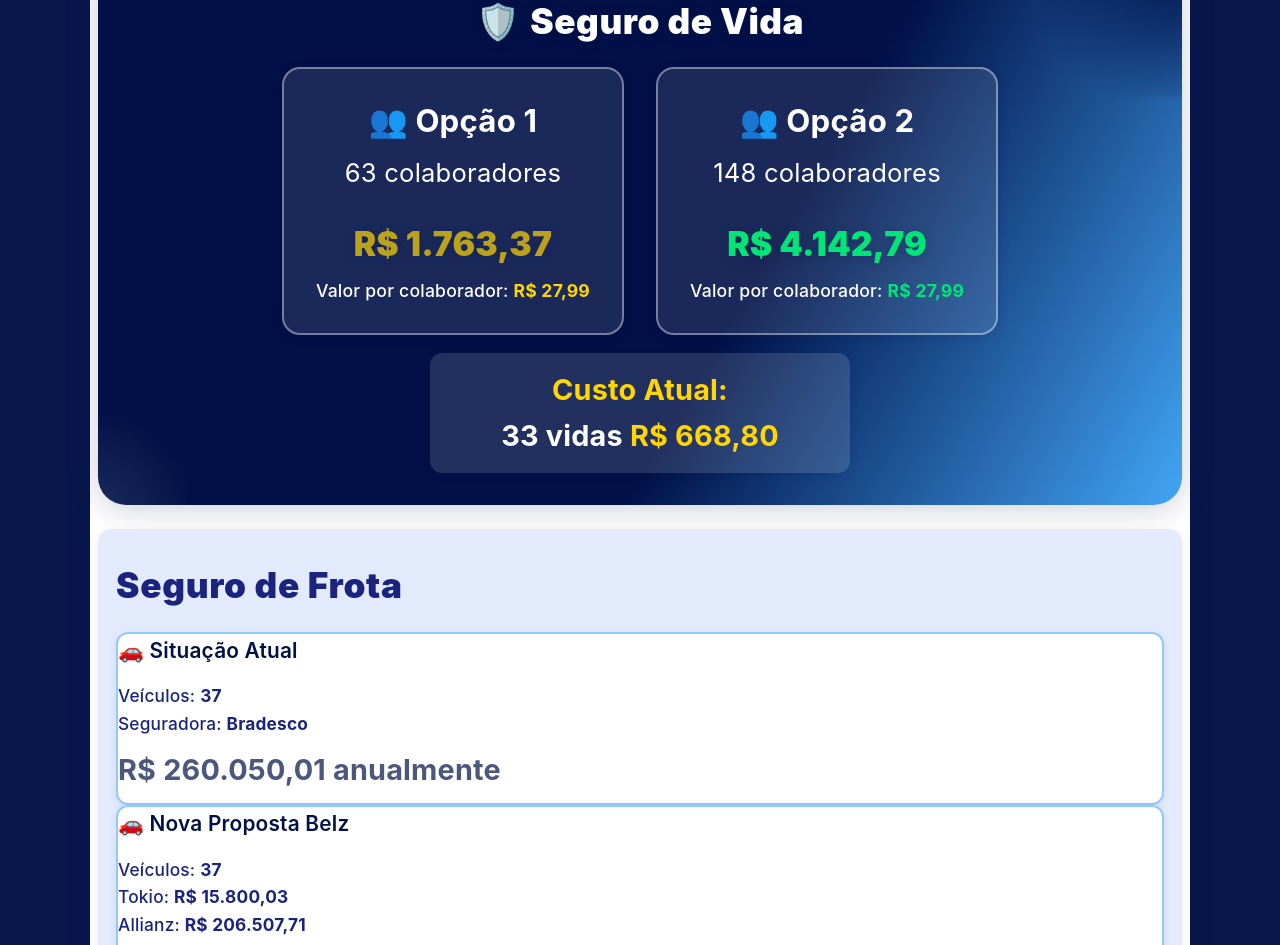
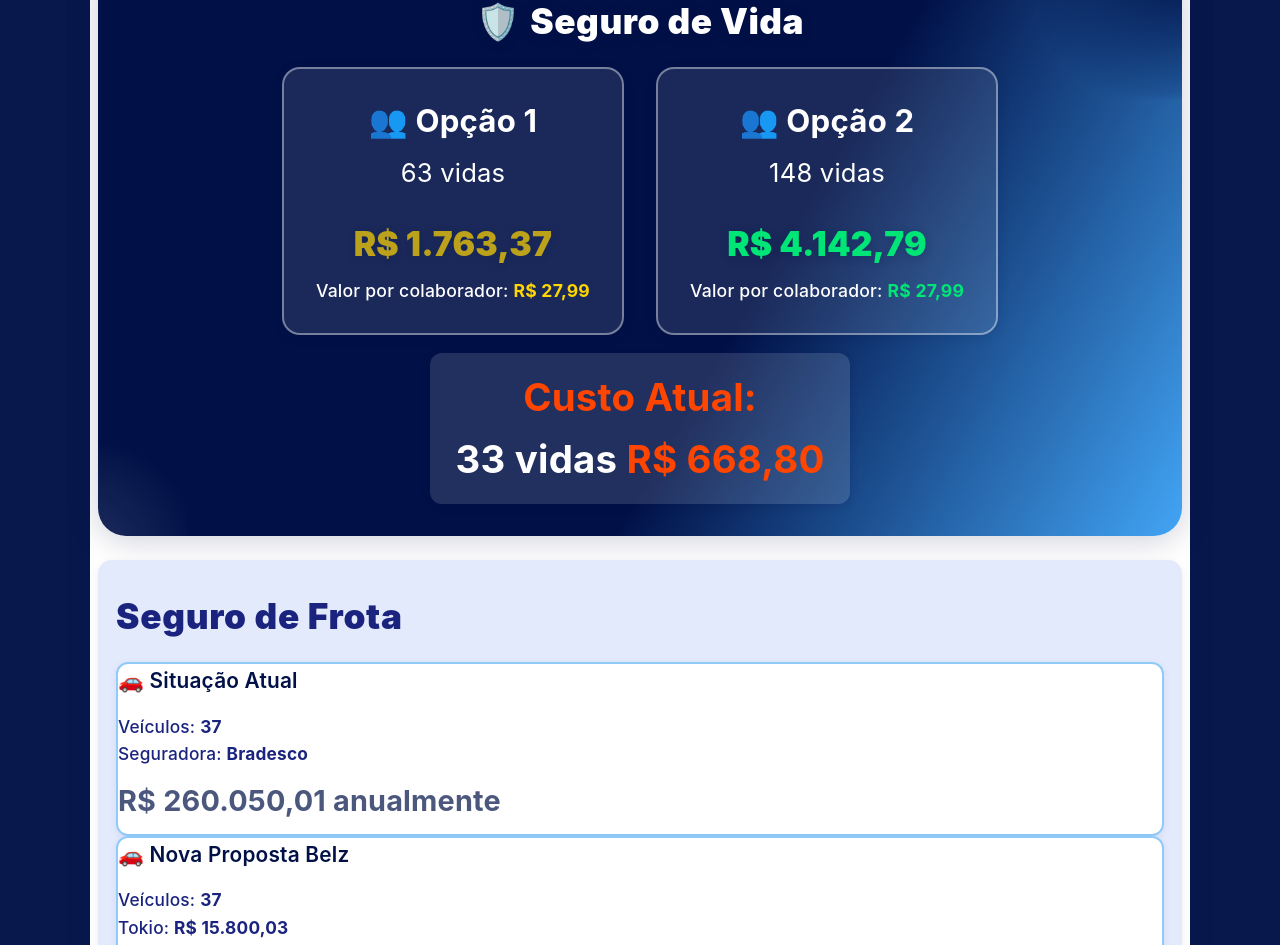
Before and after one commit to MayconBenvenuto/ULTRAMEGA-BELZ, a React (Create React App) app: page / in a window 1280 px wide. Shown: the part 801-1746 px from the top of the page. Built offline with nearby package versions, Linux system fonts and the light colour scheme.

Commit message:
ajusta a exibição de colaboradores para "vidas" e melhora a formatação da seção de custo atual no Dashboard

```diff
--- a/src/Dashboard.js
+++ b/src/Dashboard.js
@@ -169,7 +169,7 @@ function Dashboard() {
           👥 Opção 1
           <br />
           <span style={{ fontSize: "1.6rem", fontWeight: 400 }}>
-          {vidaColaboradoresAtual} colaboradores
+          {vidaColaboradoresAtual} vidas
           </span>
         </div>
         <div
@@ -221,7 +221,7 @@ function Dashboard() {
           👥 Opção 2
           <br />
           <span style={{ fontSize: "1.6rem", fontWeight: 400 }}>
-          {vidaColaboradoresBelz} colaboradores
+          {vidaColaboradoresBelz} vidas
           </span>
         </div>
         <div
@@ -262,13 +262,13 @@ function Dashboard() {
         zIndex: 2,
         }}
       >
-        <div style={{fontWeight: 700, fontSize: "1.8rem" }}>
-          <span style={{ color: "#ffd600", fontWeight: 700 }}>
+        <div style={{fontWeight: 700, fontSize: "2.4rem" }}>
+          <span style={{ color: "#FF4500", fontWeight: 700 }}>
           Custo Atual:
           </span>{" "}
           <br/>
           {33} vidas{" "}
-          <span style={{ color: "#ffd600", fontWeight: 700 }}>
+          <span style={{ color: "#FF4500", fontWeight: 700 }}>
           {formatCurrency(vidaAtual)}
           </span>
         </div>
```
